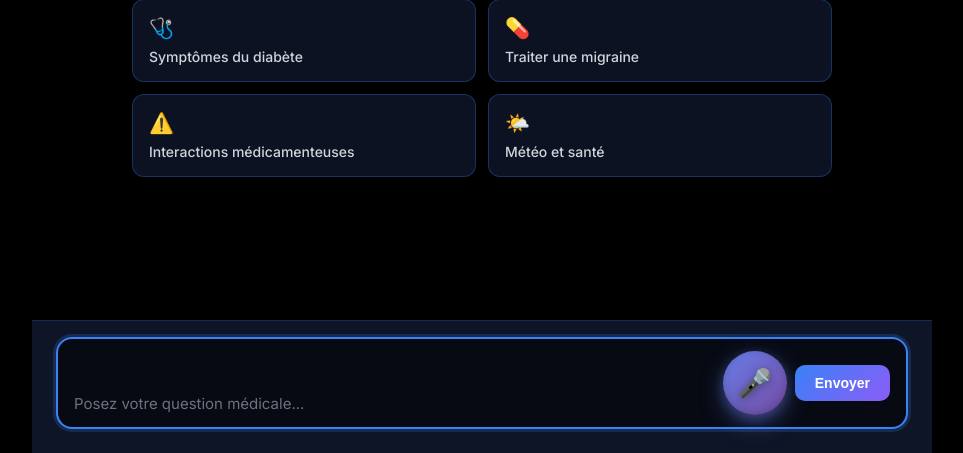
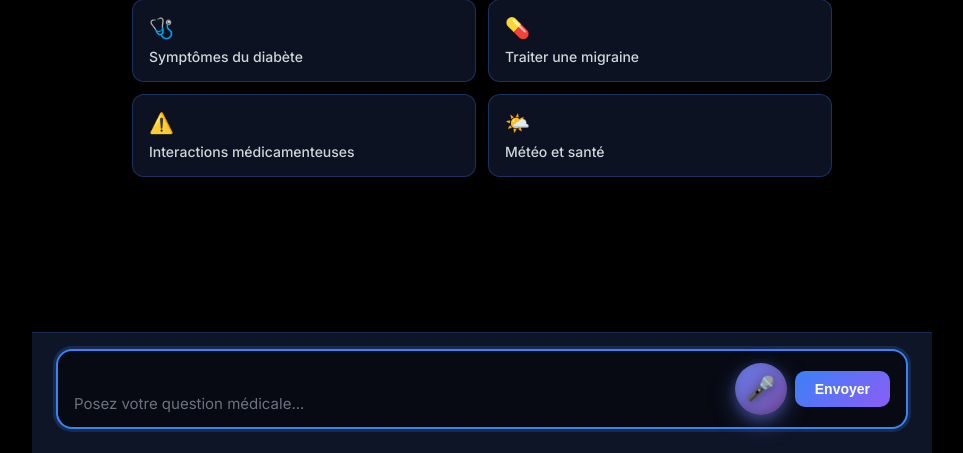
Before and after one commit to cha454/-medical-ai-assistant, a Flask app: page /chat in a window 1280 px wide. Shown: the part 347-800 px from the top of the page, without its empty margins (158-1121 px from the left). Run offline with Flask 2, Linux system fonts and the light colour scheme; some libraries are stand-ins or nearby versions.

Commit message:
UI: Réduction taille bouton vocal (64px -> 52px desktop, 60px -> 50px mobile)

```diff
--- a/templates/chat.html
+++ b/templates/chat.html
@@ -614,8 +614,8 @@
             border: none;
             padding: 0;
             border-radius: 50%;
-            width: 64px;
-            height: 64px;
+            width: 52px;
+            height: 52px;
             cursor: pointer;
             transition: all 0.4s cubic-bezier(0.4, 0, 0.2, 1);
             display: flex;
@@ -683,7 +683,7 @@
         }
 
         .btn-voice-siri-main .voice-icon {
-            font-size: 28px;
+            font-size: 24px;
             z-index: 2;
             transition: all 0.3s ease;
             filter: drop-shadow(0 2px 4px rgba(0, 0, 0, 0.3));
@@ -1250,8 +1250,8 @@
 
             /* Bouton vocal adapté mobile */
             .btn-voice-siri-main {
-                width: 60px;
-                height: 60px;
+                width: 50px;
+                height: 50px;
             }
 
             .btn-voice-siri-main .voice-icon {
@@ -1295,8 +1295,8 @@
 
             /* Bouton vocal plus petit sur très petits écrans */
             .btn-voice-siri-main {
-                width: 56px;
-                height: 56px;
+                width: 46px;
+                height: 46px;
             }
 
             .btn-voice-siri-main .voice-icon {
```
